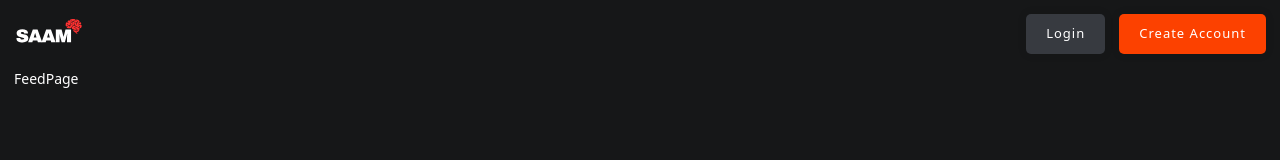
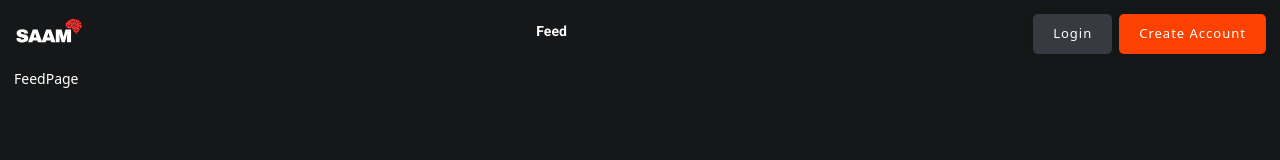
Before and after one commit to anthonymartz17/saam_club_frontend, a React (Vite) app: page / in a window 1280 px wide. Shown: the top 160 px of the page. Built offline with nearby package versions, Linux system fonts and the light colour scheme; no server answers.

Commit message:
added links to desktop nav. implemented links visibility based on authentication

```diff
--- a/src/components/Header.jsx
+++ b/src/components/Header.jsx
@@ -2,7 +2,9 @@ import { useState } from "react";
 import saamLogo from "../assets/saam_logo.svg";
 import MobileMenu from "./MobileMenu";
 import { Link } from "react-router-dom";
+import { useAuth } from "../context/AuthContext";
 export default function Header() {
+	const { currentUser } = useAuth();
 	const [isOpen, setIsOpen] = useState(false);
 	return (
 		<header className="text-light p-4 flex justify-between items-center">
@@ -13,13 +15,37 @@ export default function Header() {
 			>
 				menu
 			</span>
-			<nav className="hidden sm:flex gap-4">
+			<nav className="hidden sm:flex gap-4 w-full justify-between">
+				<ul className="flex  gap-4 justify-self-center mx-auto ">
+					<li className="hover:text-accent transition duration-300 ease-in-out roboto-bold">
+						<Link to="/" className="flex py-2 gap-1 mb-1">
+							<span>Feed</span>
+						</Link>
+					</li>
+					{currentUser && (
+						<li className=" hover:text-accent transition duration-300 ease-in-out roboto-bold">
+							<Link to="/account" className="flex py-2 gap-1 mb-1">
+								<span>Profile</span>
+							</Link>
+						</li>
+					)}
+				</ul>
+				<div className="flex gap-4">
+					{currentUser ? (
+						<Link to="/auth/logout" className="btn btn_lightdark">
+							Logout
+						</Link>
+					) : (
+						<div className="flex  gap-2">
 							<Link to="/auth" className="btn btn_lightdark">
 								Login
 							</Link>
 							<Link to="/auth/signup" className="btn btn_accent">
 								Create Account
 							</Link>
+						</div>
+					)}
+				</div>
 			</nav>
 
 			<MobileMenu isOpen={isOpen} onSetIsOpen={setIsOpen} />
```
Lines whose indentation alone changed are shown as unchanged.
